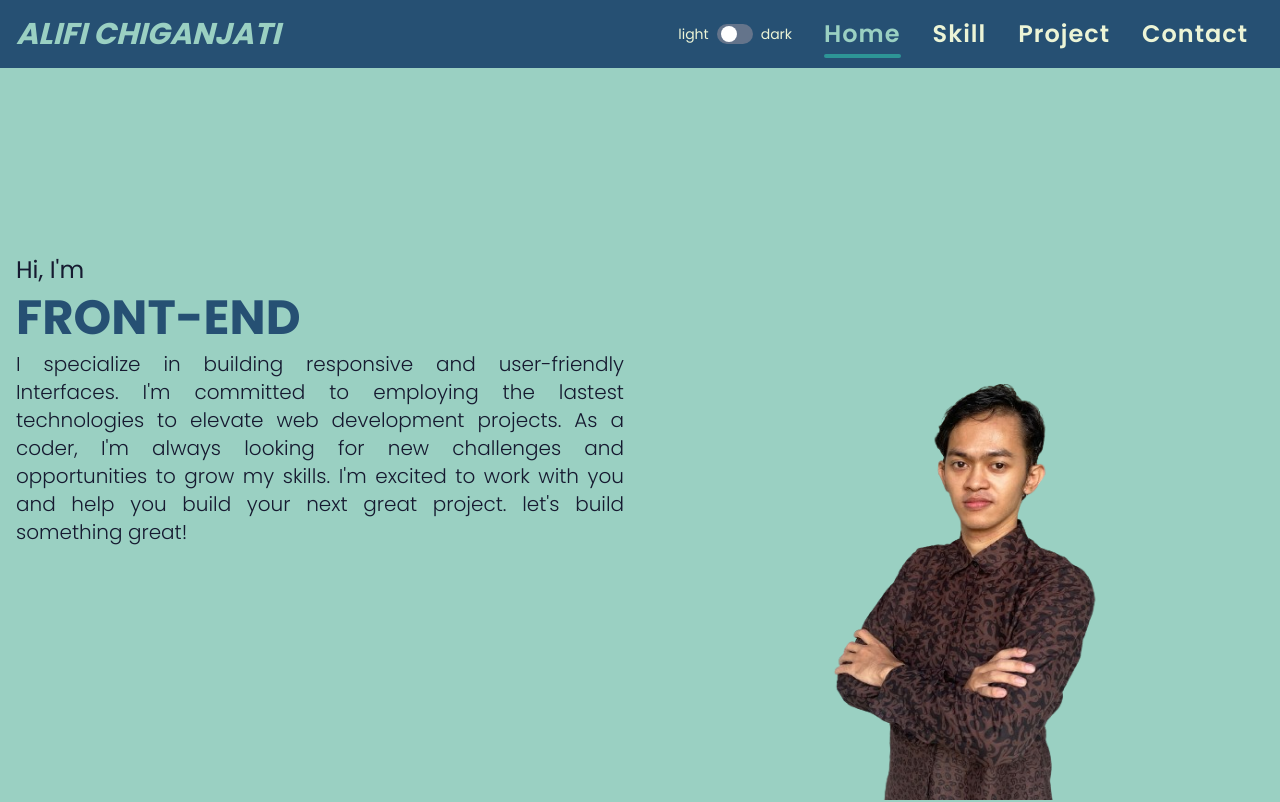
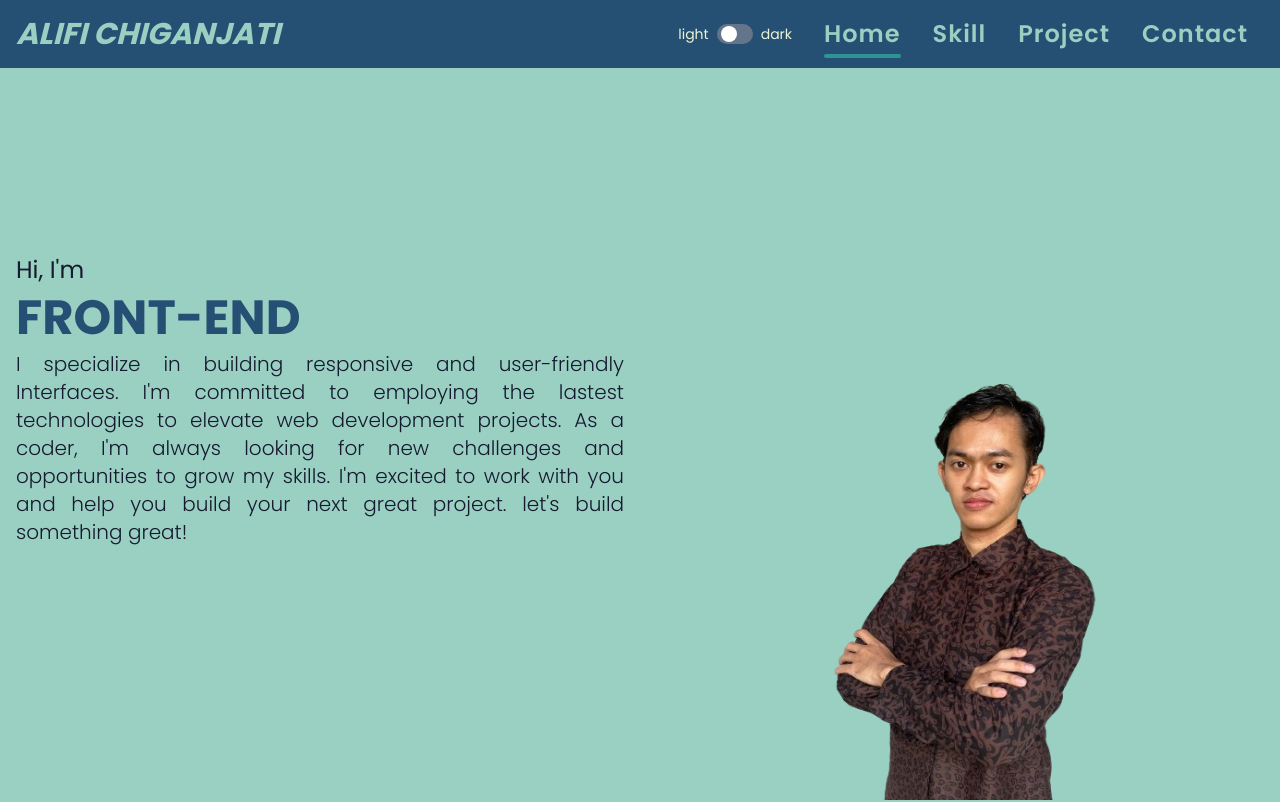
Before and after one commit to AlifiChiganjati/alifichiganjati.github.io, a React (Vite) app: page / in a window 1280 px wide. Shown: the top 802 px of the page. Built offline with nearby package versions, Linux system fonts and the light colour scheme.

Commit message:
style: change style sidenav active

```diff
--- a/src/components/Elements/Nav/NavLinks.jsx
+++ b/src/components/Elements/Nav/NavLinks.jsx
@@ -9,14 +9,14 @@ const NavLinks = ({
   return (
     <li>
       <Link
-        activeClass={`relative text-text-primary ease-in-out duration-500 after:absolute after:-bottom-2 ${variant} after:left-0 after:w-full after:h-1 after:content-['']  after:rounded-xl dark:text-light`}
+        activeClass={`relative text-dark-light lg:text-text-primary ease-in-out duration-500 after:absolute after:-bottom-2 ${variant} after:left-0 after:w-full after:h-1 after:content-['']  after:rounded-xl dark:text-light`}
         to={to}
         spy={true}
         smooth={true}
         offset={-80}
         duration={500}
         onClick={onClick}
-        className="navLink  mx-4 cursor-pointer text-lg font-semibold text-light dark:text-dark-text-primary md:text-xl lg:text-2xl"
+        className="navLink  mx-4 cursor-pointer text-lg font-semibold text-text-primary dark:text-dark-text-primary md:text-xl lg:text-2xl"
       >
         {children}
       </Link>
--- a/src/index.css
+++ b/src/index.css
@@ -14,8 +14,8 @@
   .navLink {
     @apply relative tracking-[1px] after:absolute  after:-bottom-2 after:left-0 after:h-1 after:w-0 after:rounded-xl after:bg-secondary after:duration-500 after:ease-in-out after:content-[''] hover:text-text-primary hover:duration-500 hover:ease-in-out hover:after:w-full dark:after:bg-dark-text-primary dark:hover:text-dark-light;
   }
+
+  #dark-toggle:checked ~ label div.toggle-dot {
+    @apply translate-x-3;
+  }
 }
-
-#dark-toggle:checked ~ label div.toggle-dot {
-  @apply translate-x-3;
-}
```
